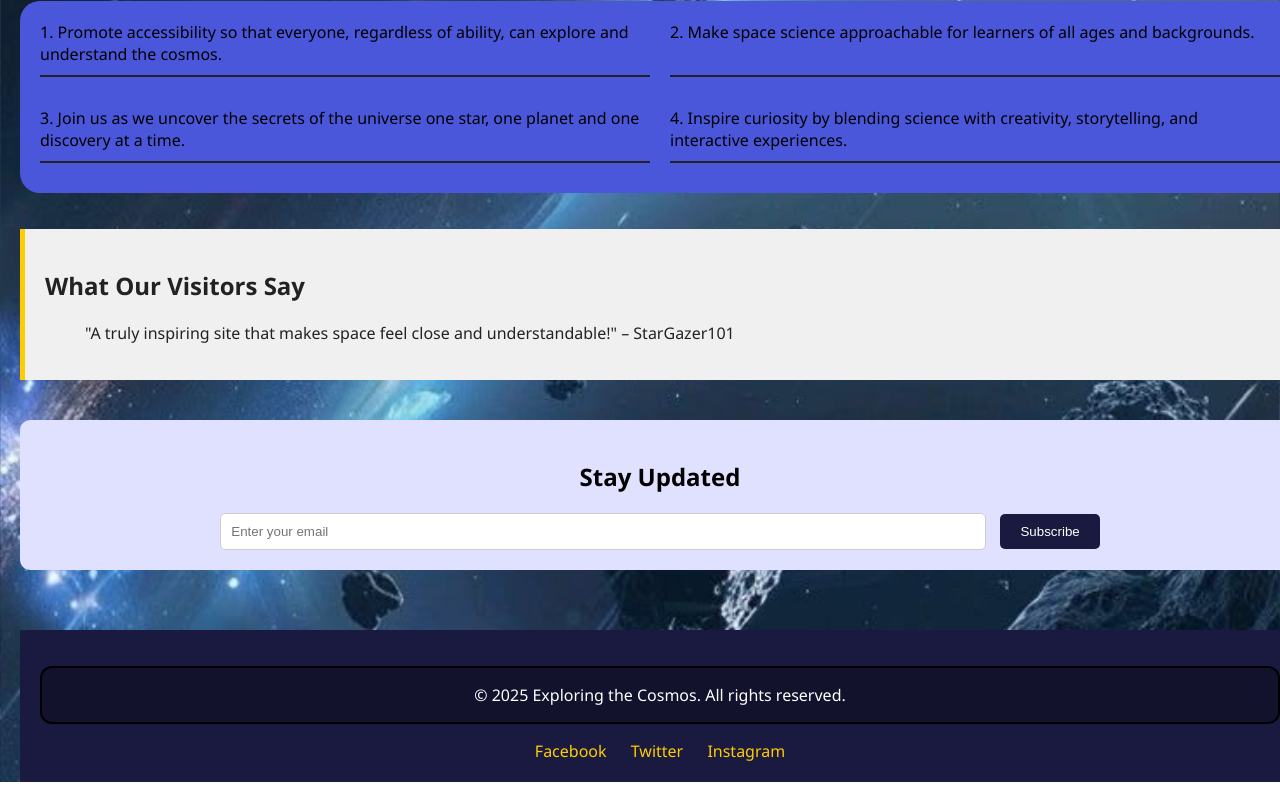
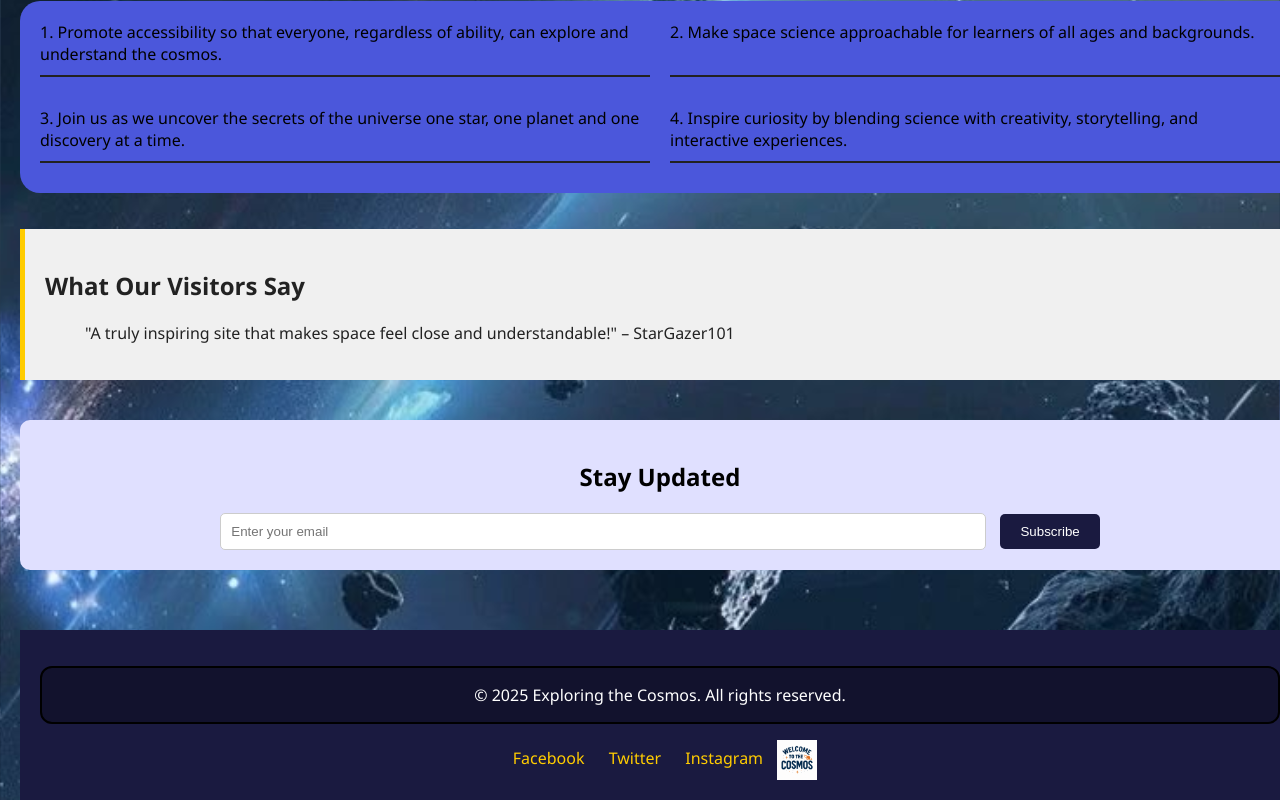
Before and after one commit to C-Rathulo6/WPR-Project, a plain HTML site: page index.html in a window 1280 px wide. Shown: the part 845-1645 px from the top of the page. Drawn offline with Linux system fonts and the light colour scheme.

Commit message:
Add files via upload

```diff
--- a/index.html
+++ b/index.html
@@ -50,6 +50,9 @@ Our mission is</p>
                 <a href="https://www.facebook.com/">Facebook</a>
                 <a href="http://x.com/">Twitter</a>
                 <a href="https://www.instagram.com/">Instagram</a>
+                <div="social-icons">
+                <img src="Logo.png" alt="not found">
+                </div>
             </div>
         </footer>
 
--- a/style.css
+++ b/style.css
@@ -48,7 +48,7 @@ h1 {
 }
 
 .logo-img {
-    width: 400px;
+    width: 380px;
     height: 600px;
     object-fit: cover;
     border: solid white;
@@ -197,3 +197,9 @@ footer {
     color: #222 !important;
     background: #fff !important;
 }
+.social-icons img {
+    width: 40px;
+    height: 40px;
+    object-fit: contain;
+    vertical-align: middle;
+}
```
Also changed, not shown: Logo.png (added).
